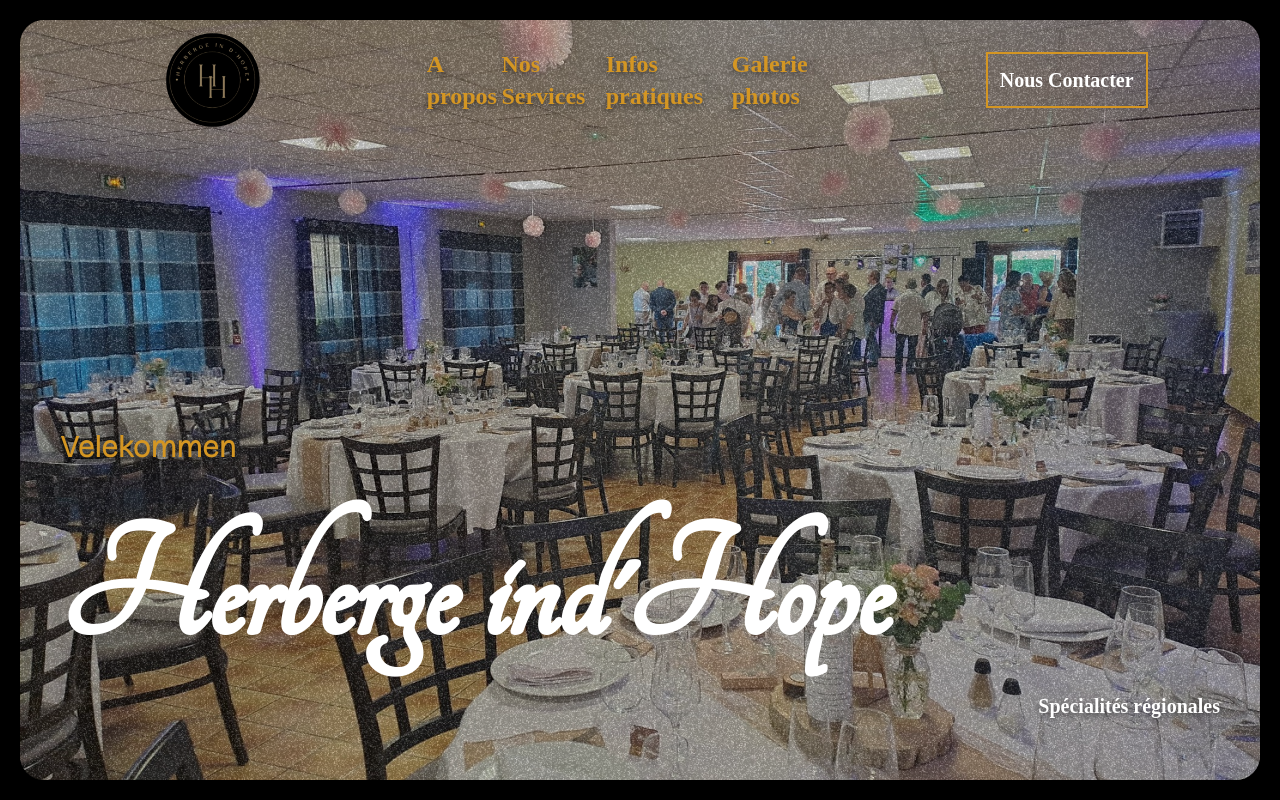
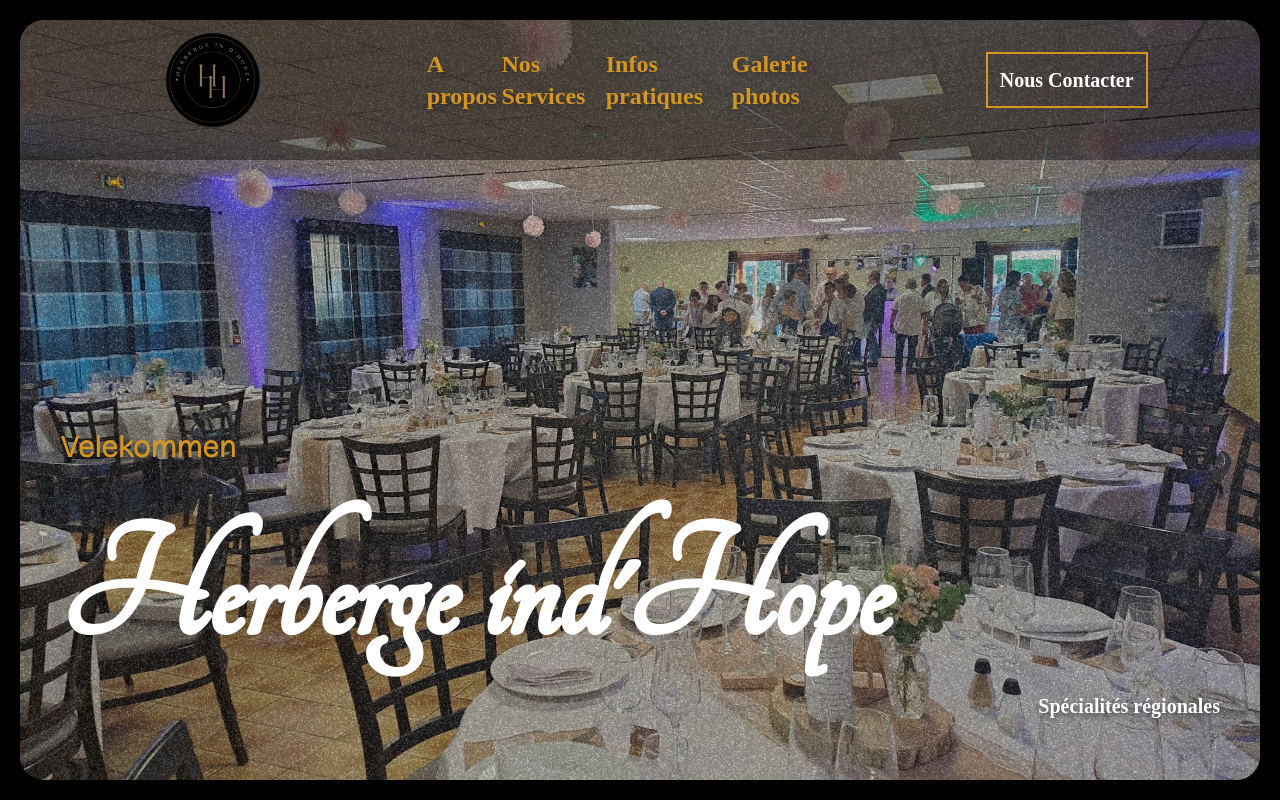
Before and after one commit to Montsy744/Herberge_In_d_Hope, a React (Vite) app: page / in a window 1280 px wide. Shown: the top 800 px of the page. Built offline with nearby package versions, Linux system fonts and the light colour scheme.

Commit message:
ajout d'un fond sur la navbar

```diff
--- a/src/Components/section/Navbar.jsx
+++ b/src/Components/section/Navbar.jsx
@@ -3,7 +3,7 @@
 
 const Navbar = () => {
     return (
-        <div className="z-10 flex justify-between items-center fixed w-full h-40">
+        <div className="z-10 flex justify-between items-center fixed w-full h-40 bg-[rgba(0,0,0,0.4)]">
             <div id="header_img" className="w-1/3 flex justify-center items-center">
                 <img
                     src="/img/logoHerbergeindhope.png"
--- a/src/index.css
+++ b/src/index.css
@@ -80,7 +80,7 @@
 }
 
 .title {
-  @apply text-(--primary) font-[Montserrat] text-2xl font-bold drop-shadow-md/50 text-justify;
+  @apply text-(--primary) font-[Montserrat] text-2xl font-bold drop-shadow-md/30 text-justify;
 }
 
 @utility bricoFont {
```
